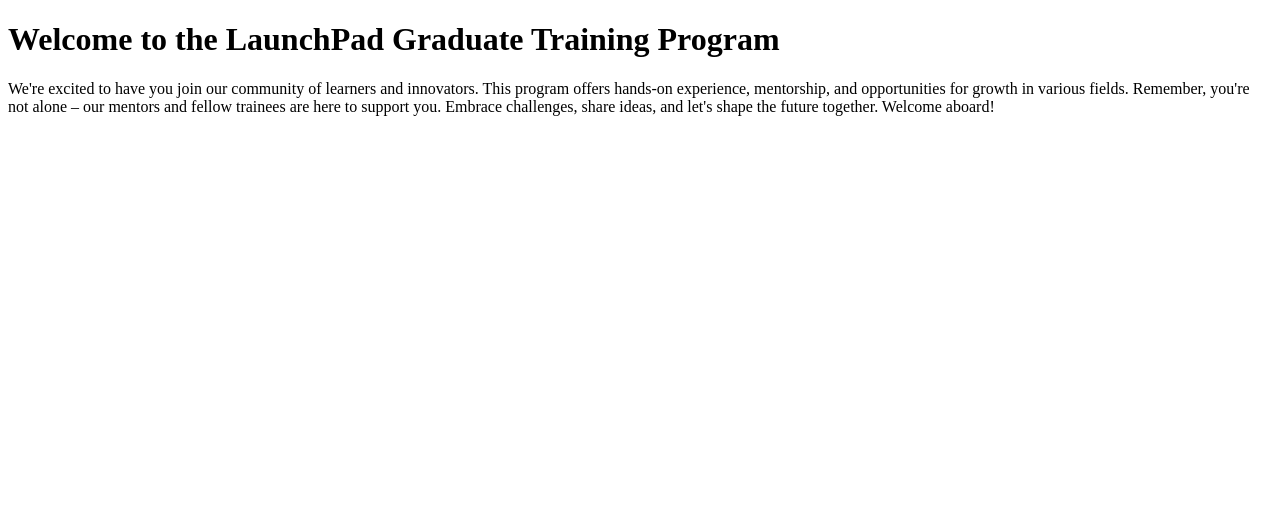
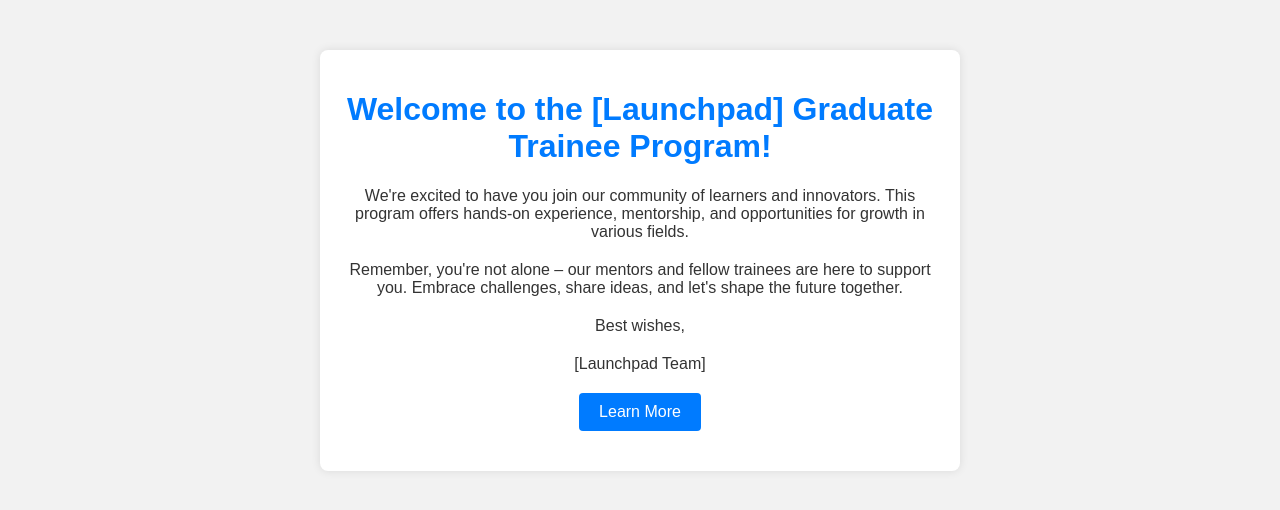
Before and after one commit to LaunchPad360/LaunchPad360.github.io, a plain HTML site: page index.html in a window 1280 px wide. Drawn offline with Linux system fonts and the light colour scheme.

Commit message:
initial commit

```diff
--- a/index.html
+++ b/index.html
@@ -1,7 +1,54 @@
 <!DOCTYPE html>
-<html>
+<html lang="en">
+<head>
+<meta charset="UTF-8">
+<meta name="viewport" content="width=device-width, initial-scale=1.0">
+<title>Welcome to the Graduate Trainee Program</title>
+<style>
+  body {
+    font-family: Arial, sans-serif;
+    margin: 0;
+    padding: 0;
+    background-color: #f2f2f2;
+    color: #333;
+    text-align: center;
+  }
+  .container {
+    max-width: 600px;
+    margin: 50px auto;
+    padding: 20px;
+    background-color: #fff;
+    border-radius: 8px;
+    box-shadow: 0 0 10px rgba(0, 0, 0, 0.1);
+  }
+  h1 {
+    color: #007bff;
+  }
+  p {
+    margin-bottom: 20px;
+  }
+  .btn {
+    display: inline-block;
+    padding: 10px 20px;
+    background-color: #007bff;
+    color: #fff;
+    text-decoration: none;
+    border-radius: 4px;
+    transition: background-color 0.3s ease;
+  }
+  .btn:hover {
+    background-color: #0056b3;
+  }
+</style>
+</head>
 <body>
-<h1>Welcome to the LaunchPad Graduate Training Program</h1>
-<p> We're excited to have you join our community of learners and innovators. This program offers hands-on experience, mentorship, and opportunities for growth in various fields. Remember, you're not alone – our mentors and fellow trainees are here to support you. Embrace challenges, share ideas, and let's shape the future together. Welcome aboard!</p>
+<div class="container">
+  <h1>Welcome to the <span id="orgName">[Launchpad]</span> Graduate Trainee Program!</h1>
+  <p>We're excited to have you join our community of learners and innovators. This program offers hands-on experience, mentorship, and opportunities for growth in various fields.</p>
+  <p>Remember, you're not alone – our mentors and fellow trainees are here to support you. Embrace challenges, share ideas, and let's shape the future together.</p>
+  <p>Best wishes,</p>
+  <p><span id="yourName">[Launchpad Team]</span></p>
+  <p><a href="#" class="btn">Learn More</a></p>
+</div>
 </body>
 </html>
```
